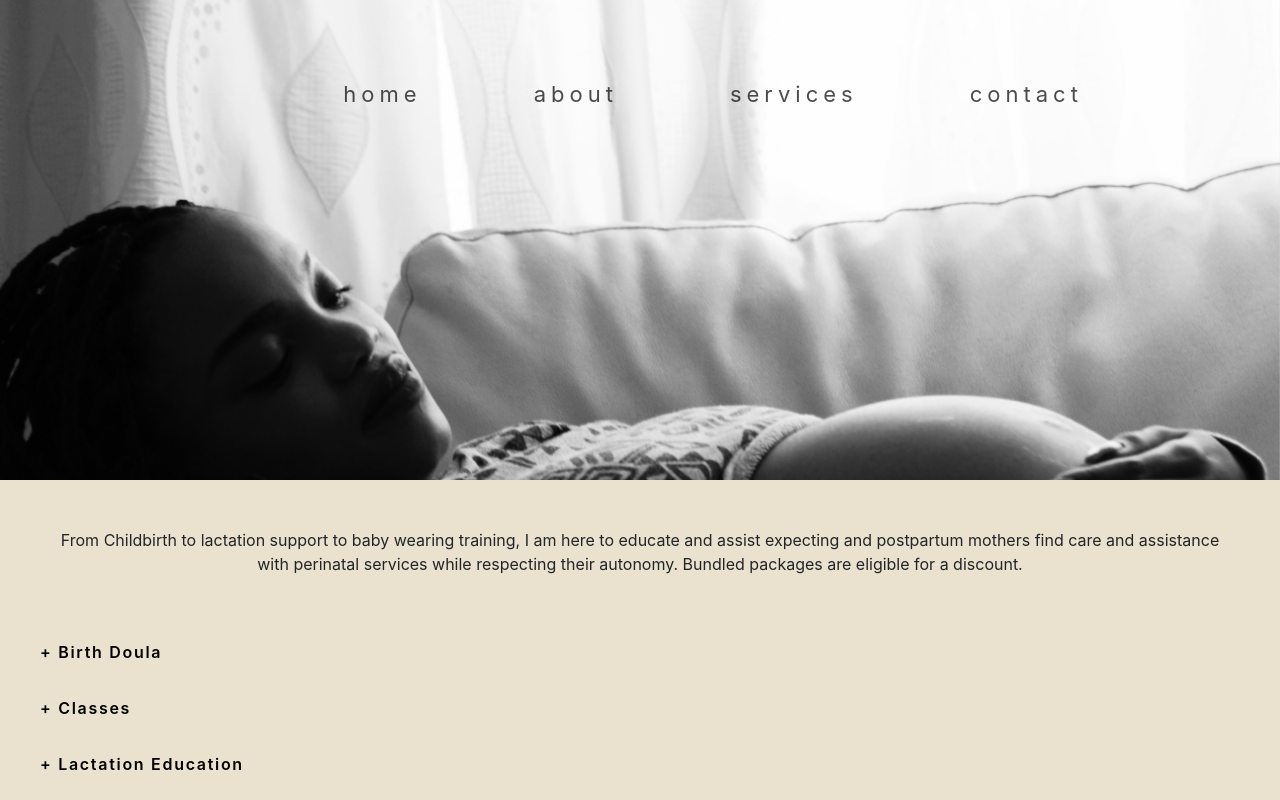
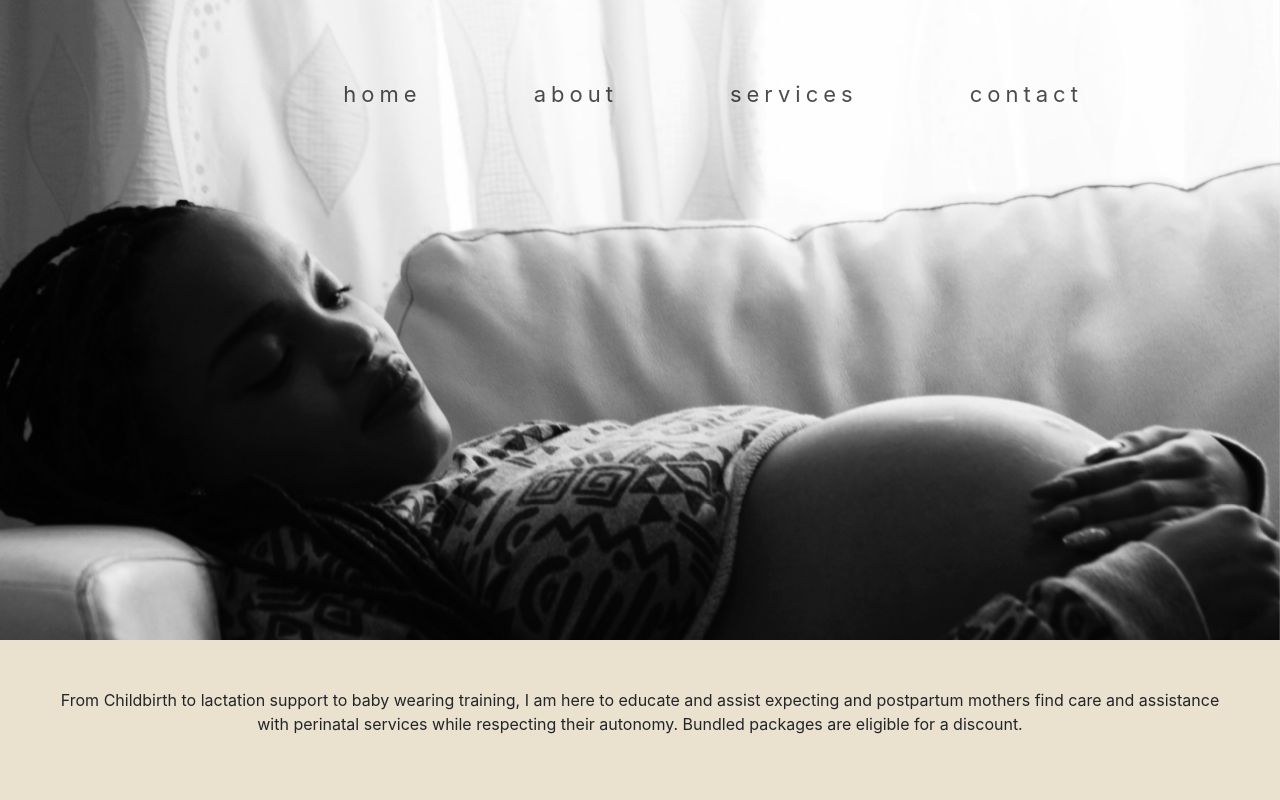
Before and after one commit to mdreesen/lovelace_site, a React (Create React App) app: page /services in a window 1280 px wide. Shown: the top 800 px of the page. Built offline with nearby package versions, Linux system fonts and the light colour scheme; the HTML template or start-up script is replaced by a standard one.

Commit message:
changed the service img to be bigger when page is extended

```diff
--- a/src/index.css
+++ b/src/index.css
@@ -170,7 +170,7 @@ nav {
 }
 .service-image {
   width: 100%;
-  height: 60vh;
+  height: 80vh;
   background-size: cover;
   background-position: center;
   justify-content: center;
```
